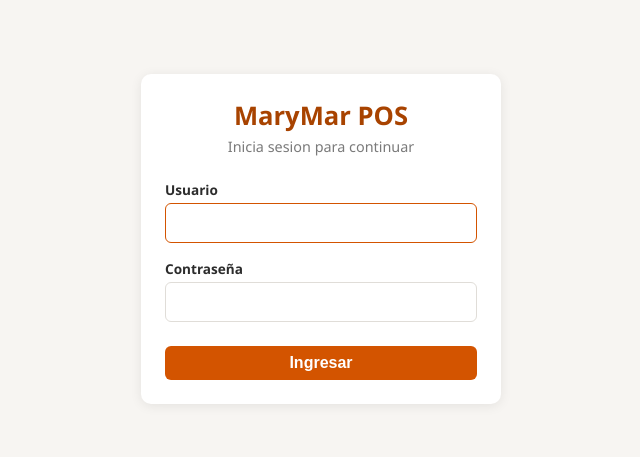
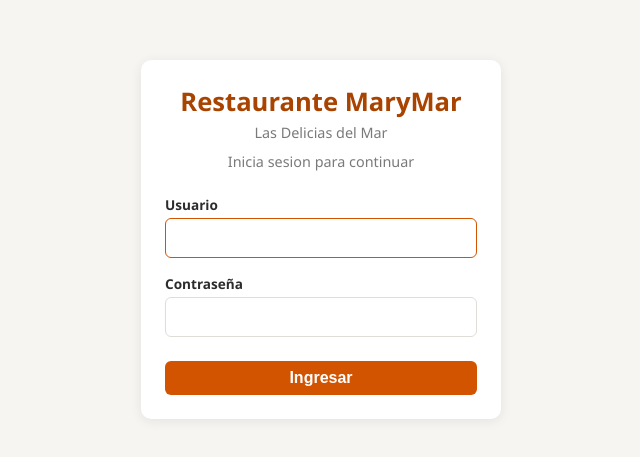
Before and after one commit to IngSudo/marymar-pos, a React (Vite) app in the folder frontend/: page /login in a window 1280 px wide. Shown: the part 161-618 px from the top of the page, without its empty margins (319-959 px from the left). Built offline with nearby package versions, Linux system fonts and the light colour scheme; no server answers.

Commit message:
Cambios pequeños de los mensajes en el login

```diff
--- a/frontend/src/pages/login/Login.jsx
+++ b/frontend/src/pages/login/Login.jsx
@@ -30,7 +30,8 @@ export default function Login() {
   return (
     <div className="login">
       <form className="login__card" onSubmit={handleSubmit}>
-        <h1 className="login__title">MaryMar POS</h1>
+        <h1 className="login__title">Restaurante MaryMar</h1>
+        <p className='login__subtitle--slogan'>Las Delicias del Mar</p>
         <p className="login__subtitle">Inicia sesion para continuar</p>
 
         {error && <div className="login__error">{error}</div>}
--- a/frontend/src/pages/login/Login.scss
+++ b/frontend/src/pages/login/Login.scss
@@ -26,6 +26,13 @@
         color: $color-text-muted;
         text-align: center;
         font-size: 0.9rem;
+
+        &--slogan {
+            color: $color-text-muted;
+            text-align: center;
+            font-size: 0.9rem;
+            margin: 0 0 10px;
+        }
     }
 
     &__error {
```
Lines whose indentation alone changed are shown as unchanged.
